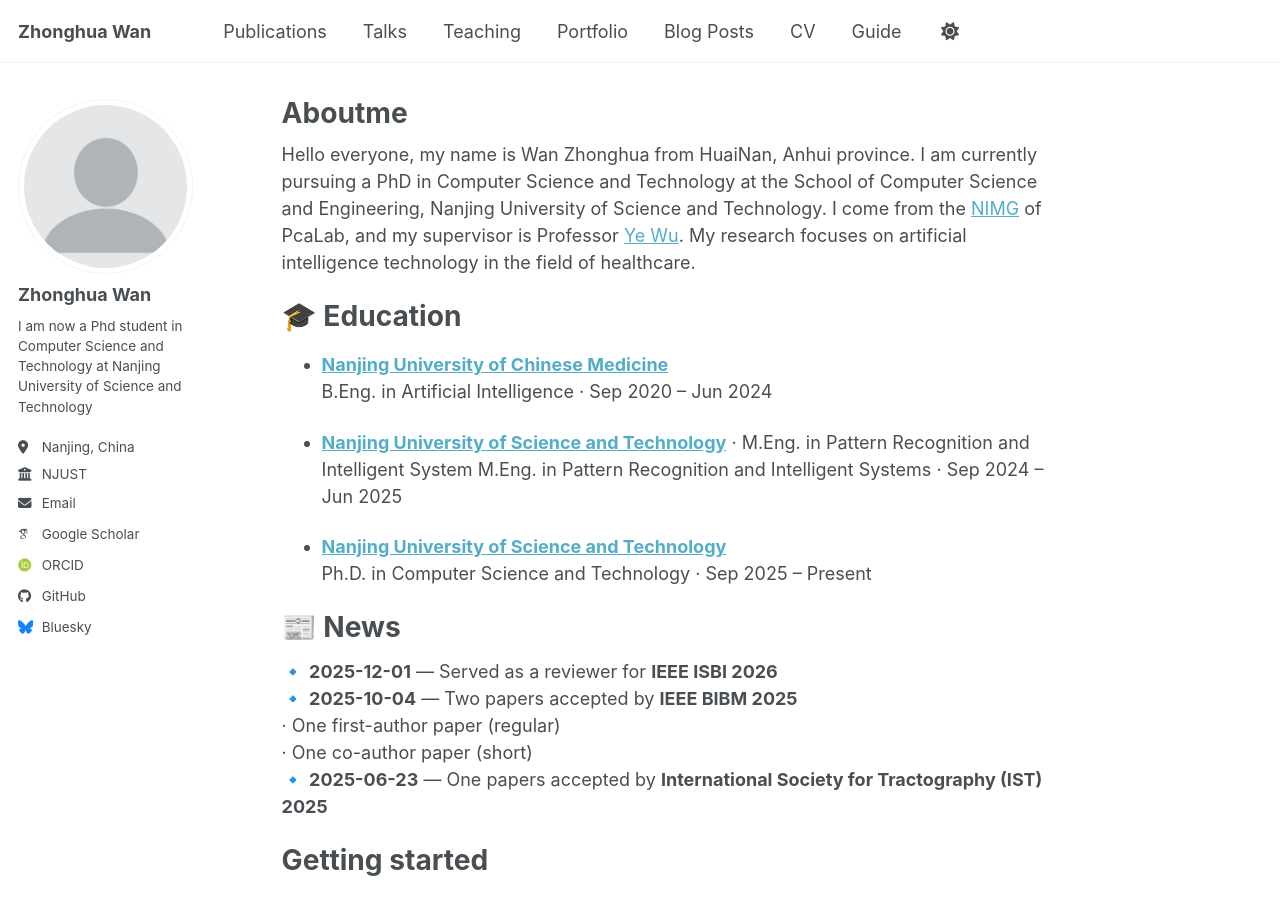
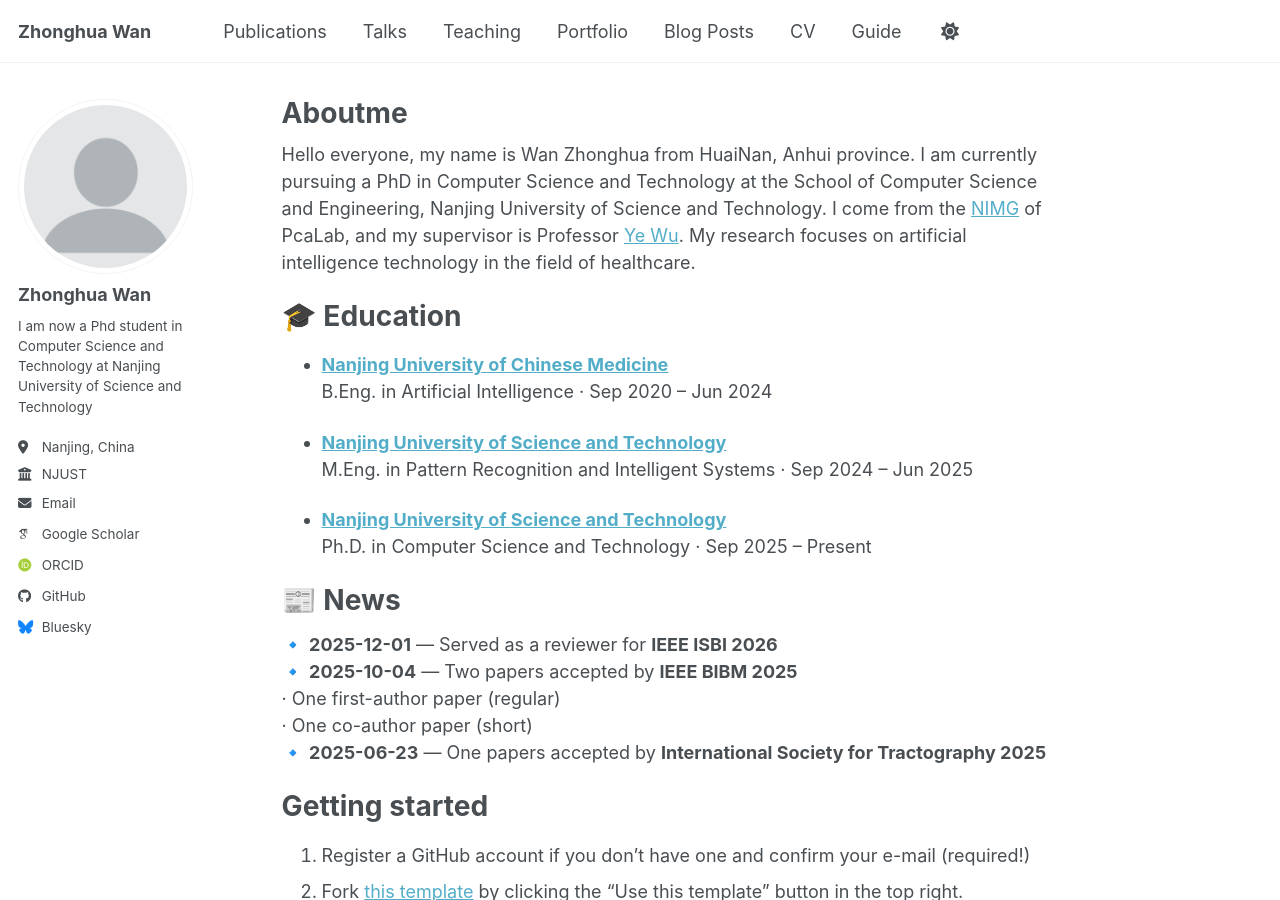
Before and after one commit to WanZhonghua/WanZhonghua.github.io, a Jekyll site: the page built from _pages/about.md, in a window 1280 px wide and 900 px high. Built offline with Jekyll 4.4.1, drawn with Linux system fonts in a browser that asks for light colours; some web fonts are replaced; a script bundle is joined from its source files by our own code; library files that are not in the unit come from our copies.

Commit message:
Update about.md

```diff
--- a/_pages/about.md
+++ b/_pages/about.md
@@ -15,7 +15,7 @@ Hello everyone, my name is Wan Zhonghua from HuaiNan, Anhui province. I am curre
 - **[Nanjing University of Chinese Medicine](https://www.njucm.edu.cn/)**
   B.Eng. in Artificial Intelligence · Sep 2020 – Jun 2024
 
-- **[Nanjing University of Science and Technology](https://www.njust.edu.cn/)** · M.Eng. in Pattern Recognition and Intelligent System
+- **[Nanjing University of Science and Technology](https://www.njust.edu.cn/)**
   M.Eng. in Pattern Recognition and Intelligent Systems · Sep 2024 – Jun 2025
 
 - **[Nanjing University of Science and Technology](https://www.njust.edu.cn/)**
@@ -27,9 +27,9 @@ Hello everyone, my name is Wan Zhonghua from HuaiNan, Anhui province. I am curre
 ======
 🔹 **2025-12-01** — Served as a reviewer for **IEEE ISBI 2026**
 🔹 **2025-10-04** — Two papers accepted by **IEEE BIBM 2025**
-   · One first-author paper (regular)
-   · One co-author paper (short)
-🔹 **2025-06-23** — One papers accepted by **International Society for Tractography (IST) 2025**
+      · One first-author paper (regular)
+    · One co-author paper (short)
+🔹 **2025-06-23** — One papers accepted by **International Society for Tractography 2025**
 
 
 
```
